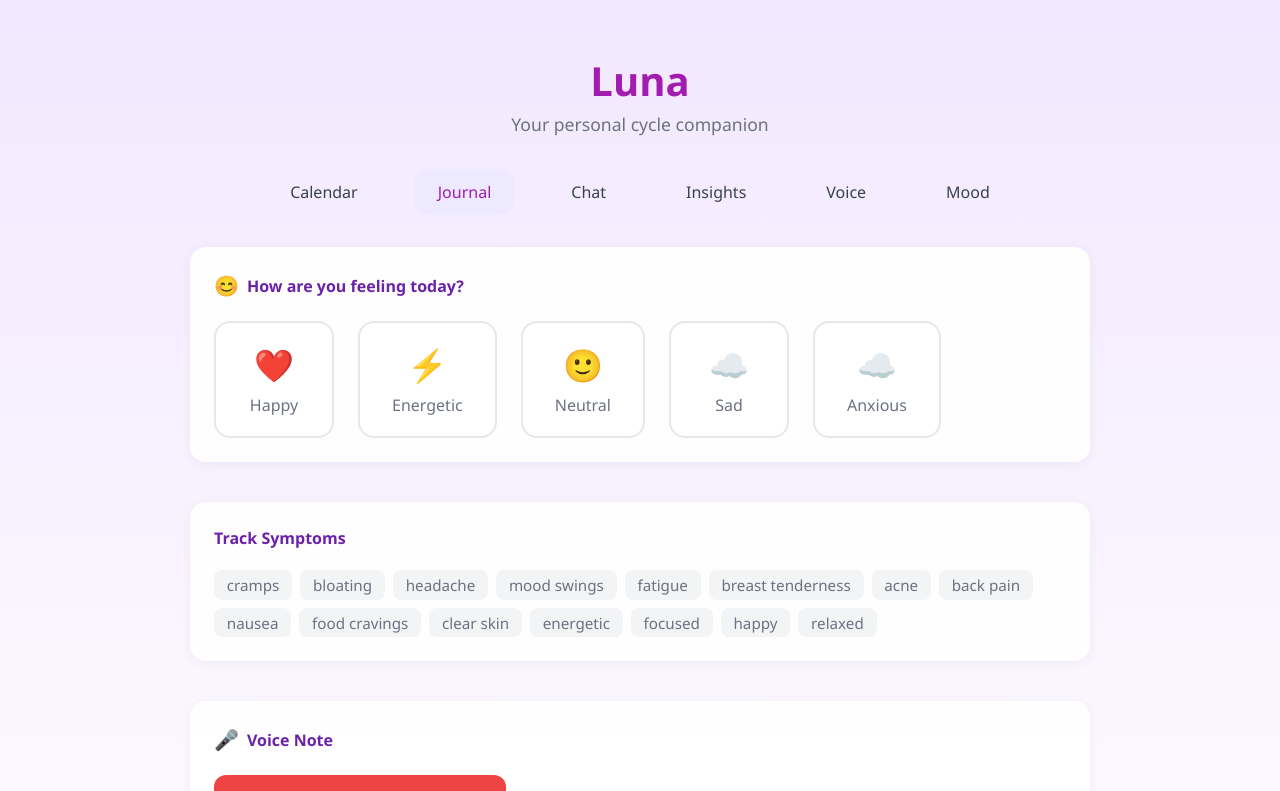
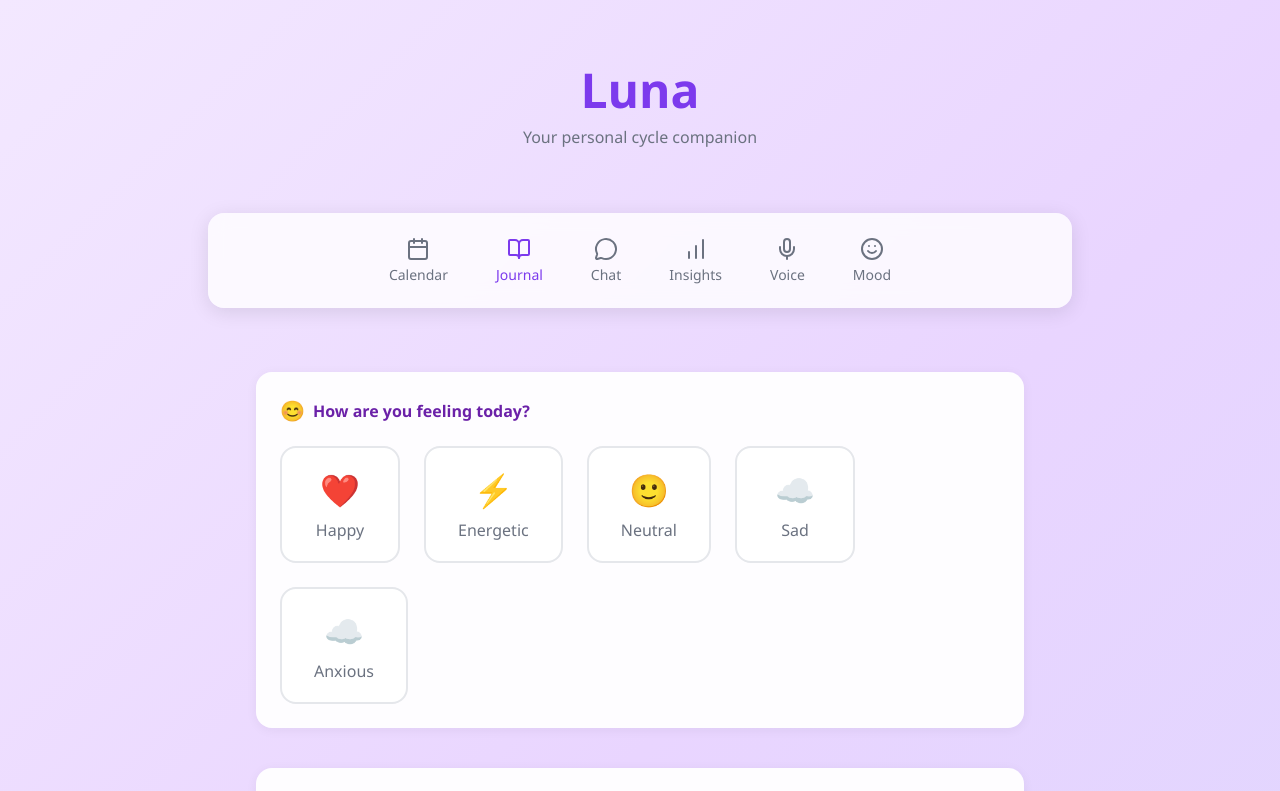
Before and after one commit to booknut123/hackmit-2025, a React (Vite) app: page / in a window 1280 px wide. Shown: the top 791 px of the page. Built offline with nearby package versions, Linux system fonts and the light colour scheme.

Commit message:
worked on navbar

```diff
--- a/src/App.css
+++ b/src/App.css
@@ -1,47 +1,93 @@
-/* Root container */
-#root {
+/* Root app container */
+.app-root {
+  min-height: 100vh;
+  background: linear-gradient(135deg, #f3e8ff 0%, #e9d5ff 50%, #ddd6fe 100%);
+  display: flex;
+  flex-direction: column;
+  align-items: center;
+  padding: 2rem;
+  font-family: 'Segoe UI', -apple-system, BlinkMacSystemFont, sans-serif;
+}
+
+/* Header */
+.app-header {
+  text-align: center;
+  margin-bottom: 2rem;
+}
+
+.page-title {
+  font-size: 3rem;
+  font-weight: 700;
+  color: #7c3aed;
+  margin-bottom: 0.5rem;
+}
+
+.page-subtitle {
+  font-size: 1rem;
+  color: #6b7280;
+}
+
+/* Navbar tabs (matches Homepage style) */
+.nav-tabs {
+  display: flex;
+  justify-content: center;
+  gap: 2rem;
+  margin-bottom: 2rem;
+  background: rgba(255, 255, 255, 0.8);
+  backdrop-filter: blur(10px);
+  padding: 1rem 2rem;
+  border-radius: 1rem;
+  box-shadow: 0 4px 20px rgba(0, 0, 0, 0.1);
+  max-width: 800px;
   width: 100%;
 }
 
-/* Centered sections */
-.app-header,
-.app-nav,
+.tab {
+  display: flex;
+  flex-direction: column;
+  align-items: center;
+  background: none;
+  border: none;
+  font-size: 0.875rem;
+  font-weight: 500;
+  color: #6b7280;
+  padding: 0.5rem;
+  cursor: pointer;
+  transition: all 0.3s ease;
+}
+
+.tab svg {
+  width: 1.5rem;
+  height: 1.5rem;
+  margin-bottom: 0.25rem;
+}
+
+.tab:hover {
+  color: #7c3aed;
+}
+
+.tab.active {
+  color: #7c3aed;
+}
+
+/* Main content */
 .app-main {
-  max-width: 1000px;   /* or 1280px if you want wider */
+  max-width: 800px;
+  width: 100%;
   margin: 0 auto;
   padding: 0 1rem;
-  text-align: center;
 }
 
-/* Logo styles (from Vite boilerplate, keep if you still use it) */
-.logo {
-  height: 6em;
-  padding: 1.5em;
-  will-change: filter;
-  transition: filter 300ms;
-}
-.logo:hover {
-  filter: drop-shadow(0 0 2em #646cffaa);
-}
-.logo.react:hover {
-  filter: drop-shadow(0 0 2em #61dafbaa);
-}
-
-/* Logo animation */
-@keyframes logo-spin {
-  from { transform: rotate(0deg); }
-  to { transform: rotate(360deg); }
-}
-@media (prefers-reduced-motion: no-preference) {
-  a:nth-of-type(2) .logo {
-    animation: logo-spin infinite 20s linear;
+/* Responsive */
+@media (max-width: 768px) {
+  .app-root {
+    padding: 1rem;
+  }
+  .nav-tabs {
+    gap: 1rem;
+    padding: 0.75rem 1rem;
+  }
+  .page-title {
+    font-size: 2.5rem;
   }
 }
-
-/* Utilities */
-.card {
-  padding: 2em;
-}
-.read-the-docs {
-  color: #888;
-}
--- a/src/App.tsx
+++ b/src/App.tsx
@@ -5,21 +5,21 @@ import ChatInterface from './components/chat/ChatInterface';
 import PatternInsights from './components/pattern-inights/PatternInsights';
 import MoodVisualization from './components/mood/MoodVisualization';
 import VoiceRecorder from './components/voice/VoiceRecorder';
-// Import other components as you build them
+import { Calendar, BookOpen, MessageCircle, BarChart, Mic, Smile } from 'lucide-react';
+import './App.css';
 
 const NAV_ITEMS = [
-  { label: 'Calendar', key: 'calendar' },
-  { label: 'Journal', key: 'journal' },
-  { label: 'Chat', key: 'chat' },
-  { label: 'Insights', key: 'insights' },
-  { label: 'Voice', key: 'voice' },
-  { label: 'Mood', key: 'mood' },
+  { label: 'Calendar', key: 'calendar', icon: <Calendar /> },
+  { label: 'Journal', key: 'journal', icon: <BookOpen /> },
+  { label: 'Chat', key: 'chat', icon: <MessageCircle /> },
+  { label: 'Insights', key: 'insights', icon: <BarChart /> },
+  { label: 'Voice', key: 'voice', icon: <Mic /> },
+  { label: 'Mood', key: 'mood', icon: <Smile /> },
 ];
 
 function App() {
   const [activeTab, setActiveTab] = useState('journal');
 
-  // Example mock data for props
   const currentCycle = {
     startDate: new Date(2025, 10, 1),
     currentDay: 13,
@@ -37,7 +37,6 @@ function App() {
     },
   ];
 
-  // Render the active component
   let content;
   switch (activeTab) {
     case 'calendar':
@@ -58,40 +57,31 @@ function App() {
     case 'mood':
       content = <MoodVisualization journalEntries={journalEntries} />;
       break;
-    // Add cases for other components as you build them
     default:
       content = <div>Select a section above.</div>;
   }
 
   return (
-    <div className="app-root" style={{ minHeight: '100vh', background: 'linear-gradient(180deg, #f3e8ff 0%, #fff 100%)' }}>
-      <header className="app-header" style={{ padding: '2rem 0', textAlign: 'center' }}>
-        <h1 style={{ color: '#a21caf', fontWeight: 700, fontSize: '2.5rem', marginBottom: '0.5rem' }}>Luna</h1>
-        <div style={{ color: '#6b7280', fontSize: '1.1rem' }}>Your personal cycle companion</div>
+    <div className="app-root">
+      <header className="app-header">
+        <h1 className="page-title">Luna</h1>
+        <div className="page-subtitle">Your personal cycle companion</div>
       </header>
-      <nav className="app-nav" style={{ display: 'flex', justifyContent: 'center', gap: '2rem', marginBottom: '2rem' }}>
+
+      <nav className="nav-tabs">
         {NAV_ITEMS.map(item => (
           <button
             key={item.key}
-            className={`nav-btn${activeTab === item.key ? ' active' : ''}`}
-            style={{
-              background: activeTab === item.key ? '#ede9fe' : 'transparent',
-              color: activeTab === item.key ? '#a21caf' : '#374151',
-              border: 'none',
-              borderRadius: '1rem',
-              padding: '0.75rem 1.5rem',
-              fontWeight: 500,
-              fontSize: '1rem',
-              cursor: 'pointer',
-              transition: 'background 0.2s, color 0.2s',
-            }}
+            className={`tab ${activeTab === item.key ? 'active' : ''}`}
             onClick={() => setActiveTab(item.key)}
           >
+            {item.icon}
             {item.label}
           </button>
         ))}
       </nav>
-      <main className="app-main" style={{ maxWidth: 1000, margin: '0 auto', padding: '0 1rem' }}>
+
+      <main className="app-main">
         {content}
       </main>
     </div>
--- a/src/components/homepage/Homepage.tsx
+++ b/src/components/homepage/Homepage.tsx
@@ -1,6 +1,6 @@
 import React, { useState } from 'react';
 import './Homepage.css';
-import { ChevronLeft, ChevronRight, Heart, Zap, Circle, Cloud, Calendar, BookOpen, MessageCircle, BarChart, Mic, Smile } from 'lucide-react';
+import { ChevronLeft, ChevronRight, Heart, Zap, Circle, Cloud } from 'lucide-react';
 
 type CyclePhase = 'menstrual' | 'follicular' | 'ovulatory' | 'luteal' | 'unknown';
 
@@ -33,7 +33,6 @@ const daysOfWeek = ['Sun', 'Mon', 'Tue', 'Wed', 'Thu', 'Fri', 'Sat'];
 
 const Homepage: React.FC<HomepageProps> = ({ currentCycle, journalEntries }) => {
   const [currentDate, setCurrentDate] = useState(new Date());
-  const [activeTab, setActiveTab] = useState('Calendar');
   const [periodStart, setPeriodStart] = useState<string>('');
   const [periodEnd, setPeriodEnd] = useState<string>('');
   const [userCycle, setUserCycle] = useState<Cycle>(currentCycle);
@@ -49,53 +48,32 @@ const Homepage: React.FC<HomepageProps> = ({ currentCycle, journalEntries }) =>
     const startingDayOfWeek = firstDay.getDay();
 
     const days: (number | null)[] = [];
-    for (let i = 0; i < startingDayOfWeek; i++) {
-      days.push(null);
-    }
-    for (let day = 1; day <= daysInMonth; day++) {
-      days.push(day);
-    }
+    for (let i = 0; i < startingDayOfWeek; i++) days.push(null);
+    for (let day = 1; day <= daysInMonth; day++) days.push(day);
     return days;
   };
 
   const getCyclePhase = (day: number | null): CyclePhase => {
     if (!day || !userCycle?.startDate) return 'unknown';
-
     const dayDate = new Date(currentDate.getFullYear(), currentDate.getMonth(), day);
     const timeDiff = dayDate.getTime() - userCycle.startDate.getTime();
     const daysSincePeriodStart = Math.floor(timeDiff / (1000 * 60 * 60 * 24));
-
-    // Handle negative days (before period start) by finding the previous cycle
     if (daysSincePeriodStart < 0) {
-      const cycleLength = 28; // Assume 28-day cycle
+      const cycleLength = 28;
       const adjustedDays = ((daysSincePeriodStart % cycleLength) + cycleLength) % cycleLength;
-
-      if (adjustedDays >= 23) return 'luteal'; // Late luteal phase before next period
+      if (adjustedDays >= 23) return 'luteal';
       if (adjustedDays >= 16) return 'luteal';
       if (adjustedDays >= 14) return 'ovulatory';
       if (adjustedDays >= 6) return 'follicular';
       return 'menstrual';
     }
-
     const cycleDay = daysSincePeriodStart + 1;
-
-    // Check if this day falls within the period duration
     if (periodEnd) {
       const endDate = new Date(periodEnd);
-      const timeDiffEnd = dayDate.getTime() - endDate.getTime();
-      const daysSinceEnd = Math.floor(timeDiffEnd / (1000 * 60 * 60 * 24));
-
-      if (daysSincePeriodStart >= 0 && daysSinceEnd <= 0) {
-        return 'menstrual';
-      }
-    } else {
-      // Default to 5-day period if no end date specified
-      if (cycleDay <= 5) return 'menstrual';
-    }
-
-    // For future cycles, repeat the pattern
+      const daysSinceEnd = Math.floor((dayDate.getTime() - endDate.getTime()) / (1000 * 60 * 60 * 24));
+      if (daysSincePeriodStart >= 0 && daysSinceEnd <= 0) return 'menstrual';
+    } else if (cycleDay <= 5) return 'menstrual';
     const normalizedDay = ((cycleDay - 1) % 28) + 1;
-
     if (normalizedDay <= 5) return 'menstrual';
     if (normalizedDay <= 13) return 'follicular';
     if (normalizedDay <= 15) return 'ovulatory';
@@ -130,40 +108,11 @@ const Homepage: React.FC<HomepageProps> = ({ currentCycle, journalEntries }) =>
   const handleCycleSubmit = (e: React.FormEvent) => {
     e.preventDefault();
     if (!periodStart) return;
-
     const start = new Date(periodStart);
     const today = new Date();
-    const timeDiff = today.getTime() - start.getTime();
-    const daysSincePeriodStart = Math.floor(timeDiff / (1000 * 60 * 60 * 24));
-    const cycleDay = daysSincePeriodStart + 1;
-
-    let phase: CyclePhase = 'unknown';
-
-    // Check if today is within the period duration
-    if (periodEnd) {
-      const end = new Date(periodEnd);
-      if (today >= start && today <= end) {
-        phase = 'menstrual';
-      } else if (today > end) {
-        const daysSinceEnd = Math.floor((today.getTime() - end.getTime()) / (1000 * 60 * 60 * 24));
-        if (daysSinceEnd <= 8) phase = 'follicular';
-        else if (daysSinceEnd <= 10) phase = 'ovulatory';
-        else phase = 'luteal';
-      }
-    } else {
-      // Default period length of 5 days
-      if (cycleDay <= 5) phase = 'menstrual';
-      else if (cycleDay <= 13) phase = 'follicular';
-      else if (cycleDay <= 15) phase = 'ovulatory';
-      else phase = 'luteal';
-    }
-
-    setUserCycle({
-      startDate: start,
-      currentDay: Math.max(1, cycleDay),
-      phase: phase,
-    });
-
+    const cycleDay = Math.floor((today.getTime() - start.getTime()) / (1000 * 60 * 60 * 24)) + 1;
+    let phase: CyclePhase = cycleDay <= 5 ? 'menstrual' : cycleDay <= 13 ? 'follicular' : cycleDay <= 15 ? 'ovulatory' : 'luteal';
+    setUserCycle({ startDate: start, currentDay: Math.max(1, cycleDay), phase });
     setShowPeriodForm(false);
   };
 
@@ -176,72 +125,35 @@ const Homepage: React.FC<HomepageProps> = ({ currentCycle, journalEntries }) =>
 
   const calculateFertileWindow = () => {
     if (!userCycle.startDate) return 'Unknown';
-    const fertileStart = new Date(userCycle.startDate);
-    const fertileEnd = new Date(userCycle.startDate);
-    fertileStart.setDate(fertileStart.getDate() + 10);
-    fertileEnd.setDate(fertileEnd.getDate() + 17);
-
-    return `${fertileStart.toLocaleDateString('en-US', { month: 'short', day: 'numeric' })}–${fertileEnd.toLocaleDateString('en-US', { month: 'short', day: 'numeric' })}`;
+    const start = new Date(userCycle.startDate);
+    const end = new Date(userCycle.startDate);
+    start.setDate(start.getDate() + 10);
+    end.setDate(end.getDate() + 17);
+    return `${start.toLocaleDateString('en-US', { month: 'short', day: 'numeric' })}–${end.toLocaleDateString('en-US', { month: 'short', day: 'numeric' })}`;
   };
 
   const days = getDaysInMonth(currentDate);
   const today = new Date();
-  const isCurrentMonth = currentDate.getMonth() === today.getMonth() &&
-    currentDate.getFullYear() === today.getFullYear();
-
-  const timeDiff = today.getTime() - userCycle.startDate.getTime();
-  const cycleDay = Math.max(1, Math.floor(timeDiff / (1000 * 60 * 60 * 24)) + 1);
-
-  const tabIcons = {
-    Calendar: <Calendar />,
-    Journal: <BookOpen />,
-    Chat: <MessageCircle />,
-    Insights: <BarChart />,
-    Voice: <Mic />,
-    Mood: <Smile />
-  };
+  const isCurrentMonth = currentDate.getMonth() === today.getMonth() && currentDate.getFullYear() === today.getFullYear();
+  const cycleDay = Math.max(1, Math.floor((today.getTime() - userCycle.startDate.getTime()) / (1000 * 60 * 60 * 24)) + 1);
 
   return (
     <div className="page-container">
-      <h1 className="page-title">Luna</h1>
-      <p className="page-subtitle">Your personal cycle companion</p>
 
       <div className="cycle-status">
         <div className="cycle-day">Day <strong>{cycleDay}</strong> of your cycle</div>
         <div className="cycle-phase">{userCycle.phase.charAt(0).toUpperCase() + userCycle.phase.slice(1)} Phase</div>
       </div>
 
-      <div className="nav-tabs">
-        {(['Calendar', 'Journal', 'Chat', 'Insights', 'Voice', 'Mood'] as const).map(tab => (
-          <button
-            key={tab}
-            className={`tab ${activeTab === tab ? 'active' : ''}`}
-            onClick={() => setActiveTab(tab)}
-          >
-            {tabIcons[tab]}
-            {tab}
-          </button>
-        ))}
-      </div>
-
       {showPeriodForm && (
         <form className="cycle-form" onSubmit={handleCycleSubmit}>
           <label>
             Period Start Date:
-            <input
-              type="date"
-              value={periodStart}
-              onChange={(e) => setPeriodStart(e.target.value)}
-              required
-            />
+            <input type="date" value={periodStart} onChange={e => setPeriodStart(e.target.value)} required />
           </label>
           <label>
             Period End Date (Optional):
-            <input
-              type="date"
-              value={periodEnd}
-              onChange={(e) => setPeriodEnd(e.target.value)}
-            />
+            <input type="date" value={periodEnd} onChange={e => setPeriodEnd(e.target.value)} />
           </label>
           <div className="form-buttons">
             <button type="submit">Update Cycle</button>
@@ -250,30 +162,14 @@ const Homepage: React.FC<HomepageProps> = ({ currentCycle, journalEntries }) =>
         </form>
       )}
 
-      {activeTab === 'Calendar' && (
       <div className="calendar-card">
         <div className="calendar-header-top">
-            <h2 className="calendar-title">
-              {months[currentDate.getMonth()]} {currentDate.getFullYear()}
-            </h2>
+          <h2 className="calendar-title">{months[currentDate.getMonth()]} {currentDate.getFullYear()}</h2>
           <div className="calendar-controls">
-              <button
-                className="add-period-btn"
-                onClick={() => {
-                  console.log('Add Period button clicked'); // Debug log
-                  setShowPeriodForm(true);
-                }}
-                type="button"
-              >
-                + Add Period
-              </button>
+            <button className="add-period-btn" onClick={() => setShowPeriodForm(true)} type="button">+ Add Period</button>
             <div className="calendar-nav">
-                <button onClick={() => navigateMonth(-1)} aria-label="Previous Month">
-                  <ChevronLeft />
-                </button>
-                <button onClick={() => navigateMonth(1)} aria-label="Next Month">
-                  <ChevronRight />
-                </button>
+              <button onClick={() => navigateMonth(-1)} aria-label="Previous Month"><ChevronLeft /></button>
+              <button onClick={() => navigateMonth(1)} aria-label="Next Month"><ChevronRight /></button>
             </div>
           </div>
         </div>
@@ -286,9 +182,7 @@ const Homepage: React.FC<HomepageProps> = ({ currentCycle, journalEntries }) =>
         </div>
 
         <div className="calendar-days">
-            {daysOfWeek.map((d) => (
-              <div key={d} className="day-label">{d}</div>
-            ))}
+          {daysOfWeek.map(d => <div key={d} className="day-label">{d}</div>)}
         </div>
 
         <div className="calendar-grid">
@@ -299,11 +193,7 @@ const Homepage: React.FC<HomepageProps> = ({ currentCycle, journalEntries }) =>
             const isToday = isCurrentMonth && day === today.getDate();
             const dateStr = `${currentDate.getFullYear()}-${String(currentDate.getMonth() + 1).padStart(2, '0')}-${String(day).padStart(2, '0')}`;
             return (
-                <div
-                  key={day}
-                  className={`day-cell ${phase} ${isToday ? 'today' : ''}`}
-                  onClick={() => setSelectedDate(dateStr)}
-                >
+              <div key={day} className={`day-cell ${phase} ${isToday ? 'today' : ''}`} onClick={() => setSelectedDate(dateStr)}>
                 <span className={`mood-dot ${mood ? 'active' : ''}`}></span>
                 <span className="day-number">{day}</span>
                 {getMoodIcon(mood)}
@@ -340,7 +230,6 @@ const Homepage: React.FC<HomepageProps> = ({ currentCycle, journalEntries }) =>
           </div>
         )}
       </div>
-      )}
     </div>
   );
 };
```
Lines whose indentation alone changed are shown as unchanged.
